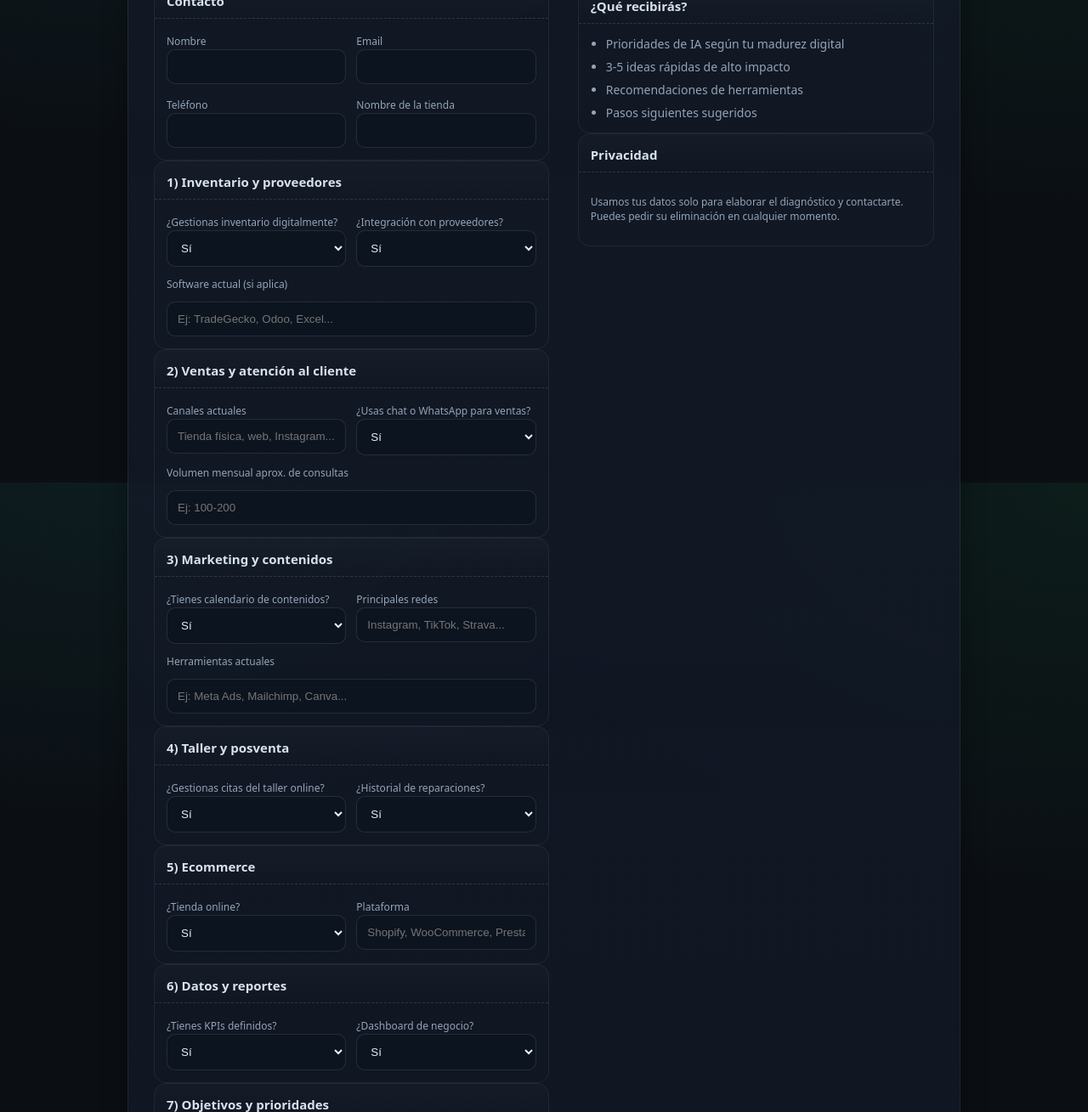
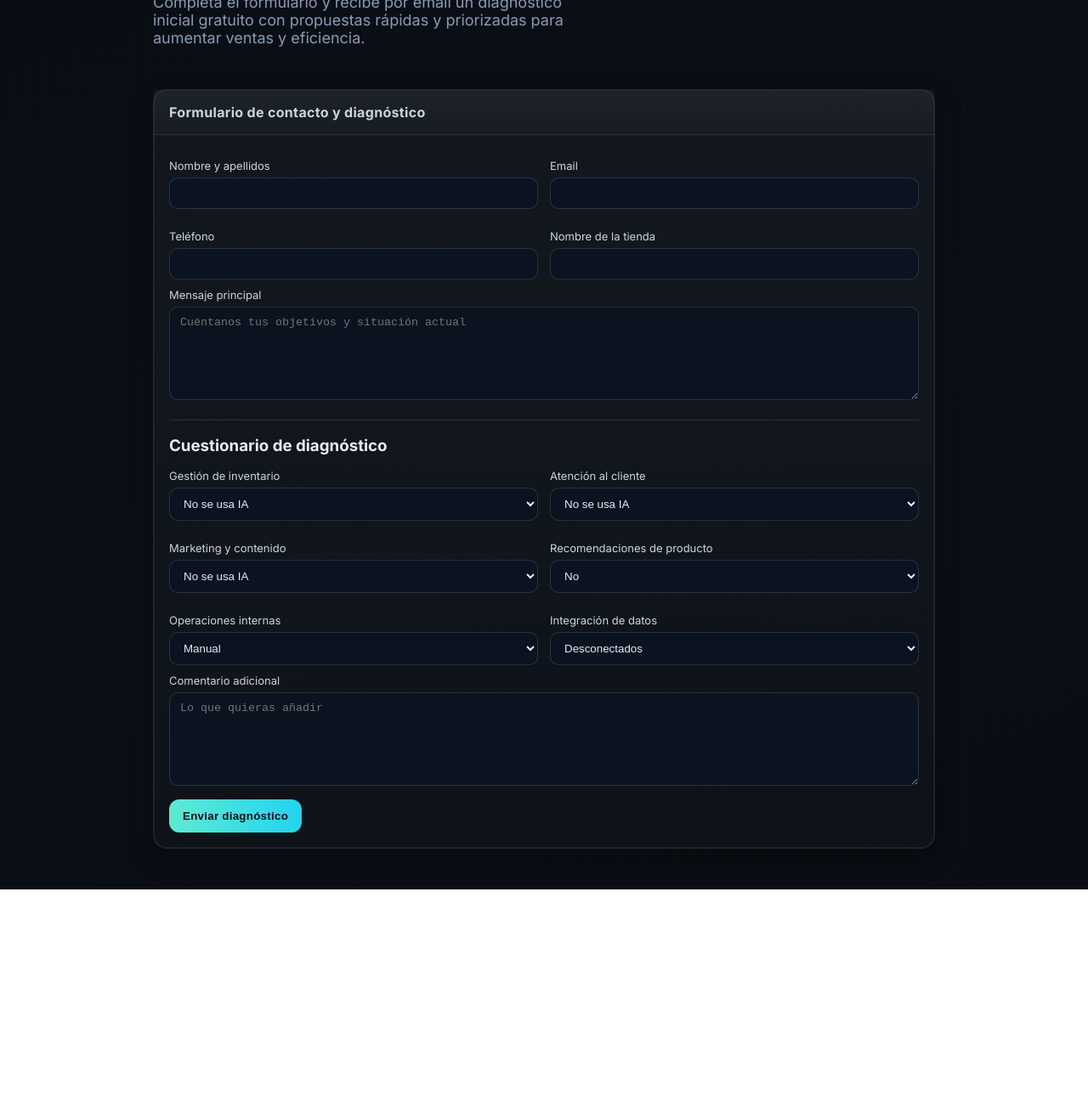
Before and after one commit to katharsis01/diagnostico-ia-ciclismo, a website: page public/index.html in a window 1280 px wide. Shown: the part 232-1541 px from the top of the page at 85% size. After the commit the page ends 1279 px from the top, so only its background shows below. Drawn offline with Linux system fonts and the light colour scheme.

Commit message:
feat: diagnostico IA (form + api con Resend)

```diff
--- a/public/index.html
+++ b/public/index.html
@@ -4,66 +4,55 @@
   <meta charset="utf-8" />
   <meta name="viewport" content="width=device-width, initial-scale=1" />
   <title>Diagnóstico IA para Tiendas de Ciclismo</title>
+  <link rel="preconnect" href="https://fonts.googleapis.com">
+  <link rel="preconnect" href="https://fonts.gstatic.com" crossorigin>
+  <link href="https://fonts.googleapis.com/css2?family=Inter:wght@400;600;700&display=swap" rel="stylesheet">
   <style>
-    :root { --bg:#0b0f14; --panel:#111826; --muted:#93a4b8; --text:#e6eef7; --brand:#22c55e; --brand-2:#2dd4bf; --ring:rgba(45,212,191,.35); }
+    :root { --bg:#0b0f16; --panel:#0f1520; --muted:#8b9bb5; --text:#e6edf3; --brand:#5eead4; --brand2:#22d3ee; }
     *{box-sizing:border-box}
-    html,body{margin:0;height:100%;background:radial-gradient(1200px 800px at 10% -10%,rgba(45,212,191,.08),transparent 60%),radial-gradient(1200px 800px at 100% 0,rgba(34,197,94,.08),transparent 60%),var(--bg);color:var(--text);font-family:ui-sans-serif,system-ui,-apple-system,Segoe UI,Roboto,Inter,Arial}
-    a{color:inherit}
-    .wrap{min-height:100%;display:grid;place-items:center;padding:40px 16px}
-    .card{width:100%;max-width:980px;background:linear-gradient(180deg,rgba(255,255,255,.03),rgba(255,255,255,.02));border:1px solid rgba(148,163,184,.12);border-radius:20px;box-shadow:0 10px 30px rgba(0,0,0,.35);backdrop-filter:blur(8px);overflow:hidden}
-    .header{padding:28px 28px 0}
-    .title{display:flex;align-items:center;gap:12px}
-    .badge{display:inline-flex;align-items:center;gap:8px;padding:6px 10px;border:1px solid rgba(148,163,184,.2);border-radius:999px;font-size:12px;color:var(--muted)}
-    .logo{width:9px;height:9px;border-radius:50%;background:linear-gradient(45deg,var(--brand),var(--brand-2))}
-    h1{margin:10px 0 6px;font-size:22px;font-weight:600}
-    p.sub{margin:0 0 18px;color:var(--muted);font-size:14px}
-    .grid{display:grid;gap:22px;padding:22px;border-top:1px solid rgba(148,163,184,.12);background:linear-gradient(180deg,rgba(17,24,38,.8),rgba(17,24,38,.7))}
-    @media (min-width:900px){.grid{grid-template-columns:1.05fr .95fr;padding:24px}}
-    .form{padding:0 6px 6px}
-    .section{border:1px solid rgba(148,163,184,.12);border-radius:14px;overflow:hidden}
-    .section h3{margin:0;padding:14px 14px 10px;background:linear-gradient(180deg,rgba(255,255,255,.02),transparent);border-bottom:1px dashed rgba(148,163,184,.18);font-size:15px;font-weight:600;color:#d7e2ee}
-    .fields{display:grid;gap:12px;padding:14px}
-    .row{display:grid;gap:12px}
-    @media (min-width:600px){.row{grid-template-columns:1fr 1fr}}
-    label{font-size:12px;color:var(--muted)}
-    input,select,textarea{width:100%;padding:12px 12px;border-radius:10px;border:1px solid rgba(148,163,184,.18);background:#0c141f;color:var(--text);outline:none;transition:.2s box-shadow,.2s border-color}
+    body{margin:0;background:radial-gradient(1200px 600px at 70% -20%, #112 0%, transparent 60%),linear-gradient(160deg,#0a0e14,#0b0f16 60%,#0a0e14);color:var(--text);font-family:Inter,system-ui,Segoe UI,Arial,sans-serif;}
+    .wrap{max-width:960px;margin:48px auto;padding:0 20px}
+    .hero{display:grid;grid-template-columns:1.1fr .9fr;gap:28px;align-items:center}
+    h1{font-size:42px;line-height:1.1;margin:0 0 10px;font-weight:800;letter-spacing:-0.02em}
+    p.lead{font-size:18px;color:var(--muted);margin:0 0 22px}
+    .card{background:linear-gradient(180deg,rgba(255,255,255,.04),rgba(255,255,255,.02));border:1px solid rgba(148,163,184,.15);border-radius:16px;box-shadow:0 10px 30px rgba(0,0,0,.35), inset 0 0 0 1px rgba(255,255,255,.05)}
+    .card .hd{padding:16px 18px;border-bottom:1px solid rgba(148,163,184,.12);font-weight:700;letter-spacing:.02em;color:#cbd5e1;background:linear-gradient(180deg,rgba(148,163,184,.08),rgba(148,163,184,.03))}
+    .card .bd{padding:18px}
+    .grid{display:grid;grid-template-columns:repeat(2,minmax(0,1fr));gap:14px}
+    label{display:block;font-size:13px;margin:10px 0 6px;color:#cbd5e1}
+    input,select,textarea{width:100%;background:#0b1220;border:1px solid rgba(148,163,184,.22);color:var(--text);padding:10px 12px;border-radius:10px;outline:none;transition:.15s}
+    input:focus,select:focus,textarea:focus{border-color:#38bdf8;box-shadow:0 0 0 3px rgba(56,189,248,.25)}
     textarea{min-height:110px;resize:vertical}
-    input:focus,select:focus,textarea:focus{border-color:var(--brand-2);box-shadow:0 0 0 5px var(--ring)}
-    .cta{display:flex;gap:12px;align-items:center}
-    button{appearance:none;border:0;border-radius:12px;padding:12px 16px;font-weight:600;cursor:pointer;transition:transform .06s ease,box-shadow .2s}
-    .btn{background:linear-gradient(90deg,var(--brand),var(--brand-2));color:#06121a;box-shadow:0 10px 20px rgba(45,212,191,.2)}
-    .btn:hover{transform:translateY(-1px)}
-    .muted{color:var(--muted);font-size:12px}
-    .status{margin-left:auto;font-size:12px}
-    .ok{color:#22c55e}.err{color:#ef4444}
+    .actions{display:flex;gap:12px;align-items:center;margin-top:12px}
+    button{background:linear-gradient(90deg,var(--brand),var(--brand2));color:#0b0f16;border:0;padding:12px 16px;border-radius:12px;font-weight:800;letter-spacing:.02em;cursor:pointer}
+    button:hover{filter:brightness(1.1)}
+    .note{color:#94a3b8;font-size:13px}
+    .pill{display:inline-flex;align-items:center;gap:8px;background:rgba(148,163,184,.12);border:1px solid rgba(148,163,184,.2);padding:10px 12px;border-radius:999px}
+    .logo{height:52px;width:52px;border-radius:12px;background:radial-gradient(circle at 30% 30%,#67e8f9,transparent 40%),radial-gradient(circle at 70% 70%,#34d399,transparent 35%),linear-gradient(135deg,#0ea5e9,#22c55e);border:1px solid rgba(148,163,184,.25)}
   </style>
 </head>
 <body>
   <div class="wrap">
-    <div class="card">
-      <div class="header">
-        <span class="badge"><span class="logo"></span> Diagnóstico rápido</span>
-        <div class="title">
-          <h1>IA para tu tienda de ciclismo</h1>
+    <div class="hero">
+      <div>
+        <div class="pill"><div class="logo"></div><div><strong>Diagnóstico IA</strong> para tiendas de ciclismo</div></div>
+        <h1>Auditoría express de IA para tu tienda</h1>
+        <p class="lead">Completa el formulario y recibe por email un diagnóstico inicial gratuito con propuestas rápidas y priorizadas para aumentar ventas y eficiencia.</p>
       </div>
-        <p class="sub">Completa el formulario y te enviaremos un análisis con oportunidades de IA.</p>
     </div>
-      <form id="form" class="grid">
-        <div class="form">
-          <div class="section">
-            <h3>Contacto</h3>
-            <div class="fields">
-              <div class="row">
+
+    <form id="form" class="card" style="margin-top:28px">
+      <div class="hd">Formulario de contacto y diagnóstico</div>
+      <div class="bd">
+        <div class="grid">
           <div>
-                  <label>Nombre</label>
+            <label>Nombre y apellidos</label>
             <input name="nombre" required />
           </div>
           <div>
             <label>Email</label>
             <input name="email" type="email" required />
           </div>
-              </div>
-              <div class="row">
           <div>
             <label>Teléfono</label>
             <input name="telefono" />
@@ -73,196 +62,64 @@
             <input name="tienda" />
           </div>
         </div>
+
+        <label>Mensaje principal</label>
+        <textarea name="mensaje" placeholder="Cuéntanos tus objetivos y situación actual"></textarea>
+
+        <hr style="border-color: rgba(148,163,184,.15);margin:18px 0">
+        <h3 style="margin:8px 0 6px">Cuestionario de diagnóstico</h3>
+        <div class="grid">
+          <div>
+            <label>Gestión de inventario</label>
+            <select name="inventario"><option>No se usa IA</option><option>Reglas básicas</option><option>Modelos predictivos</option><option>Avanzado en tiempo real</option></select>
+          </div>
+          <div>
+            <label>Atención al cliente</label>
+            <select name="atencion"><option>No se usa IA</option><option>Chatbot básico</option><option>Asistente con handoff</option><option>24/7 omnicanal</option></select>
+          </div>
+          <div>
+            <label>Marketing y contenido</label>
+            <select name="marketing"><option>No se usa IA</option><option>Textos e imágenes</option><option>Automatizaciones</option><option>Personalización avanzada</option></select>
+          </div>
+          <div>
+            <label>Recomendaciones de producto</label>
+            <select name="recomendaciones"><option>No</option><option>Simples</option><option>Basadas en historial</option><option>Personalizadas en tiempo real</option></select>
+          </div>
+          <div>
+            <label>Operaciones internas</label>
+            <select name="operaciones"><option>Manual</option><option>Automatizado parcial</option><option>Automatizado con IA</option><option>Optimizado extremo</option></select>
+          </div>
+          <div>
+            <label>Integración de datos</label>
+            <select name="datos"><option>Desconectados</option><option>ETL básico</option><option>Lago de datos</option><option>Arquitectura unificada</option></select>
           </div>
         </div>
 
-          <div class="section">
-            <h3>1) Inventario y proveedores</h3>
-            <div class="fields">
-              <div class="row">
-                <div>
-                  <label>¿Gestionas inventario digitalmente?</label>
-                  <select name="inventarioDigital" required>
-                    <option value="si">Sí</option>
-                    <option value="no">No</option>
-                  </select>
-                </div>
-                <div>
-                  <label>¿Integración con proveedores?</label>
-                  <select name="integracionProveedores" required>
-                    <option value="si">Sí</option>
-                    <option value="no">No</option>
-                  </select>
+        <label>Comentario adicional</label>
+        <textarea name="extra" placeholder="Lo que quieras añadir"></textarea>
+
+        <div class="actions">
+          <button type="submit">Enviar diagnóstico</button>
+          <span class="note" id="status"></span>
         </div>
       </div>
-              <label>Software actual (si aplica)</label>
-              <input name="softwareInventario" placeholder="Ej: TradeGecko, Odoo, Excel..." />
-            </div>
+    </form>
   </div>
 
-          <div class="section">
-            <h3>2) Ventas y atención al cliente</h3>
-            <div class="fields">
-              <div class="row">
-                <div>
-                  <label>Canales actuales</label>
-                  <input name="canales" placeholder="Tienda física, web, Instagram..." />
-                </div>
-                <div>
-                  <label>¿Usas chat o WhatsApp para ventas?</label>
-                  <select name="chatVentas" required>
-                    <option value="si">Sí</option>
-                    <option value="no">No</option>
-                  </select>
-                </div>
-              </div>
-              <label>Volumen mensual aprox. de consultas</label>
-              <input name="volumenConsultas" placeholder="Ej: 100-200" />
-            </div>
-          </div>
-
-          <div class="section">
-            <h3>3) Marketing y contenidos</h3>
-            <div class="fields">
-              <div class="row">
-                <div>
-                  <label>¿Tienes calendario de contenidos?</label>
-                  <select name="calendarioContenidos" required>
-                    <option value="si">Sí</option>
-                    <option value="no">No</option>
-                  </select>
-                </div>
-                <div>
-                  <label>Principales redes</label>
-                  <input name="redes" placeholder="Instagram, TikTok, Strava..." />
-                </div>
-              </div>
-              <label>Herramientas actuales</label>
-              <input name="herramientasMarketing" placeholder="Ej: Meta Ads, Mailchimp, Canva..." />
-            </div>
-          </div>
-
-          <div class="section">
-            <h3>4) Taller y posventa</h3>
-            <div class="fields">
-              <div class="row">
-                <div>
-                  <label>¿Gestionas citas del taller online?</label>
-                  <select name="citasTaller" required>
-                    <option value="si">Sí</option>
-                    <option value="no">No</option>
-                  </select>
-                </div>
-                <div>
-                  <label>¿Historial de reparaciones?</label>
-                  <select name="historialReparaciones" required>
-                    <option value="si">Sí</option>
-                    <option value="no">No</option>
-                  </select>
-                </div>
-              </div>
-            </div>
-          </div>
-
-          <div class="section">
-            <h3>5) Ecommerce</h3>
-            <div class="fields">
-              <div class="row">
-                <div>
-                  <label>¿Tienda online?</label>
-                  <select name="ecommerce" required>
-                    <option value="si">Sí</option>
-                    <option value="no">No</option>
-                  </select>
-                </div>
-                <div>
-                  <label>Plataforma</label>
-                  <input name="plataforma" placeholder="Shopify, WooCommerce, Prestashop..." />
-                </div>
-              </div>
-            </div>
-          </div>
-
-          <div class="section">
-            <h3>6) Datos y reportes</h3>
-            <div class="fields">
-              <div class="row">
-                <div>
-                  <label>¿Tienes KPIs definidos?</label>
-                  <select name="kpis" required>
-                    <option value="si">Sí</option>
-                    <option value="no">No</option>
-                  </select>
-                </div>
-                <div>
-                  <label>¿Dashboard de negocio?</label>
-                  <select name="dashboard" required>
-                    <option value="si">Sí</option>
-                    <option value="no">No</option>
-                  </select>
-                </div>
-              </div>
-            </div>
-          </div>
-
-          <div class="section">
-            <h3>7) Objetivos y prioridades</h3>
-            <div class="fields">
-              <label>¿Qué te gustaría mejorar con IA?</label>
-              <textarea name="objetivos" placeholder="Describe tus objetivos (ventas, eficiencia, atención al cliente, etc.)"></textarea>
-            </div>
-          </div>
-
-          <div class="section">
-            <h3>Comentario adicional</h3>
-            <div class="fields">
-              <textarea name="comentario" placeholder="Cuéntanos algo más que debamos saber"></textarea>
-            </div>
-          </div>
-
-          <div class="cta" style="padding:14px 6px 6px">
-            <button class="btn" type="submit">Enviar diagnóstico</button>
-            <span id="status" class="status muted"></span>
-          </div>
-        </div>
-
-        <aside style="padding:6px 6px 16px">
-          <div class="section">
-            <h3>¿Qué recibirás?</h3>
-            <div class="fields">
-              <ul style="margin:0 0 0 18px; padding:0; color:var(--muted); font-size:14px; display:grid; gap:8px">
-                <li>Prioridades de IA según tu madurez digital</li>
-                <li>3-5 ideas rápidas de alto impacto</li>
-                <li>Recomendaciones de herramientas</li>
-                <li>Pasos siguientes sugeridos</li>
-              </ul>
-            </div>
-          </div>
-          <div class="section">
-            <h3>Privacidad</h3>
-            <div class="fields">
-              <p class="muted">Usamos tus datos solo para elaborar el diagnóstico y contactarte. Puedes pedir su eliminación en cualquier momento.</p>
-            </div>
-          </div>
-        </aside>
-      </form>
-    </div>
-  </div>
   <script>
     const form = document.getElementById('form');
-    const statusEl = document.getElementById('status');
+    const status = document.getElementById('status');
     form.addEventListener('submit', async (e) => {
       e.preventDefault();
-      statusEl.textContent = 'Enviando...'; statusEl.className = 'status muted';
+      status.textContent = 'Enviando...';
       const data = Object.fromEntries(new FormData(form).entries());
       try {
-        const res = await fetch('/api/contact', { method: 'POST', headers: { 'Content-Type': 'application/json' }, body: JSON.stringify(data) });
+        const res = await fetch('/api/contact', { method: 'POST', headers: {'Content-Type': 'application/json'}, body: JSON.stringify(data) });
         const json = await res.json();
-        if (!res.ok) throw new Error(json.error || 'Error al enviar');
-        statusEl.textContent = 'Enviado'; statusEl.className = 'status ok';
-        form.reset();
+        status.textContent = json.ok ? '¡Enviado! Revisa tu email.' : (json.error || 'Error al enviar');
+        if (json.ok) form.reset();
       } catch (err) {
-        statusEl.textContent = 'Error: ' + err.message; statusEl.className = 'status err';
+        status.textContent = 'Error de red';
       }
     });
   </script>
```
Also changed, not shown: api/contact.js (+27 -44 lines), package.json (+4 -4 lines), README.md (added), 2 other files. Lines whose indentation alone changed are shown as unchanged.
